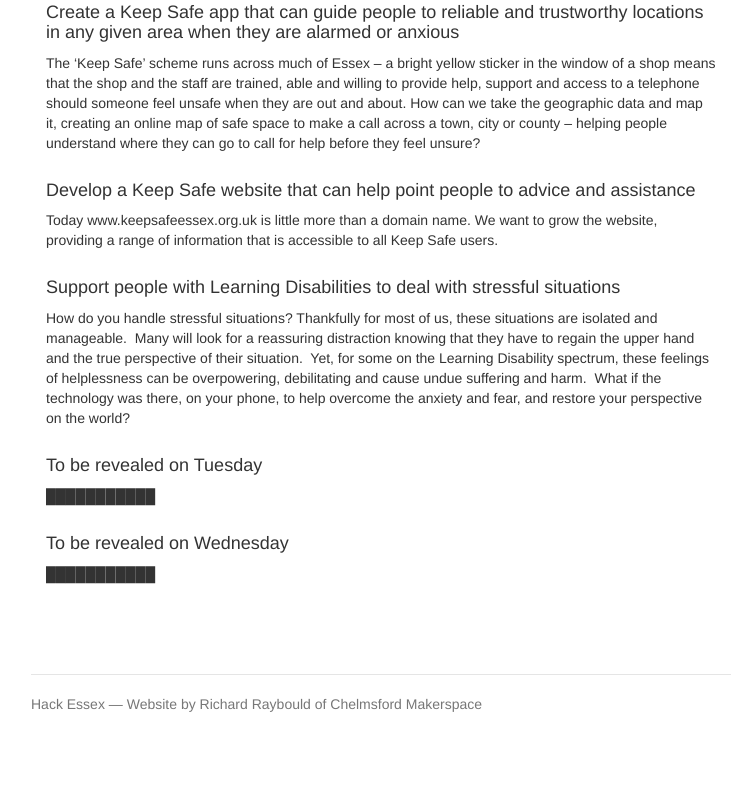
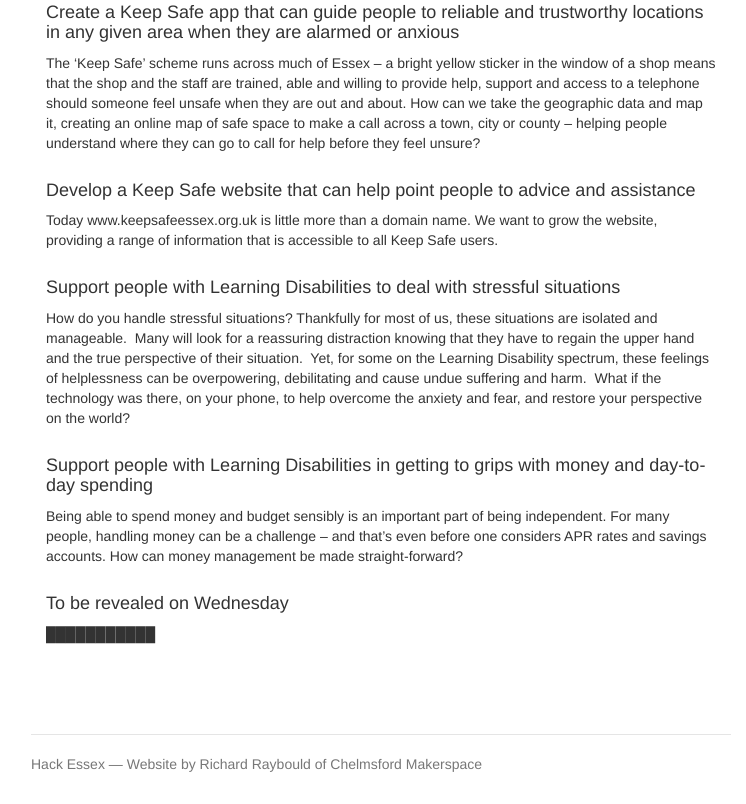
Before and after one commit to ChelmsfordMakerspace/civiccamp, a plain HTML site: page index.html in a window 1280 px wide. Shown: the part 1695-2499 px from the top of the page, without its empty margins (259-1005 px from the left). Before the commit the page ends 2439 px from the top, so only its background shows below. Drawn offline with Linux system fonts and the light colour scheme.

Commit message:
Add fifth day of inspiration.

```diff
--- a/index.html
+++ b/index.html
@@ -68,8 +68,8 @@ How can we take the geographic data and map it, creating an online map of safe s
 		 <p>Today www.keepsafeessex.org.uk is little more than a domain name.  We want to grow the website, providing a range of information that is accessible to all Keep Safe users.</p>
 		 <h4>Support people with Learning Disabilities to deal with stressful situations</h4>
 		 <p>How do you handle stressful situations?  Thankfully for most of us, these situations are isolated and manageable.  Many will look for a reassuring distraction knowing that they have to regain the upper hand and the true perspective of their situation.  Yet, for some on the Learning Disability spectrum, these feelings of helplessness can be overpowering, debilitating and cause undue suffering and harm.  What if the technology was there, on your phone, to help overcome the anxiety and fear, and restore your perspective on the world?</p>
-		 <h4>To be revealed on Tuesday</h4>
-		 <p>&block;&block;&block;&block;&block;&block;&block;&block;&block;&block;&block;</p>
+		 <h4>Support people with Learning Disabilities in getting to grips with money and day-to-day spending</h4>
+		 <p>Being able to spend money and budget sensibly is an important part of being independent.  For many people, handling money can be a challenge – and that’s even before one considers APR rates and savings accounts.  How can money management be made straight-forward?</p>
 		 <h4>To be revealed on Wednesday</h4>
 		 <p>&block;&block;&block;&block;&block;&block;&block;&block;&block;&block;&block;</p>
 		 </div>
```
